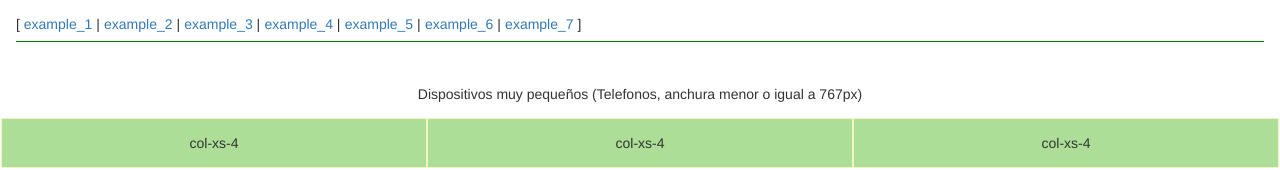
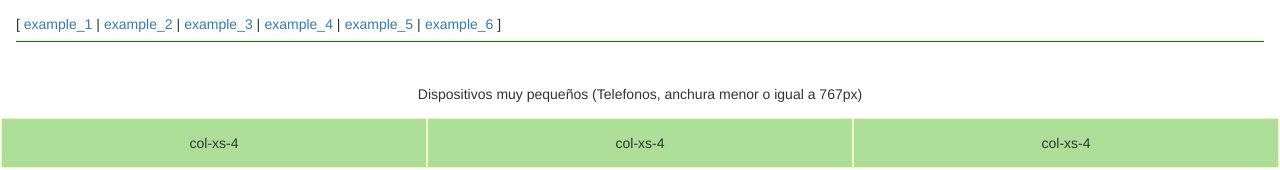
Before and after one commit to dMartinezAyuso/bootstrap-grid-examples, a website: page app/index.html in a window 1280 px wide. Shown: the top 170 px of the page. Drawn offline with Linux system fonts and the light colour scheme.

Commit message:
Revert "example 7 coming soon"

```diff
--- a/app/index.html
+++ b/app/index.html
@@ -31,7 +31,6 @@
     <li><a href="#/example4">example_4</a></li>
     <li><a href="#/example5">example_5</a></li>
     <li><a href="#/example6">example_6</a></li>
-    <li><a href="#">example_7</a></li>
   </ul>
 
   <!--[if lt IE 7]>
```
